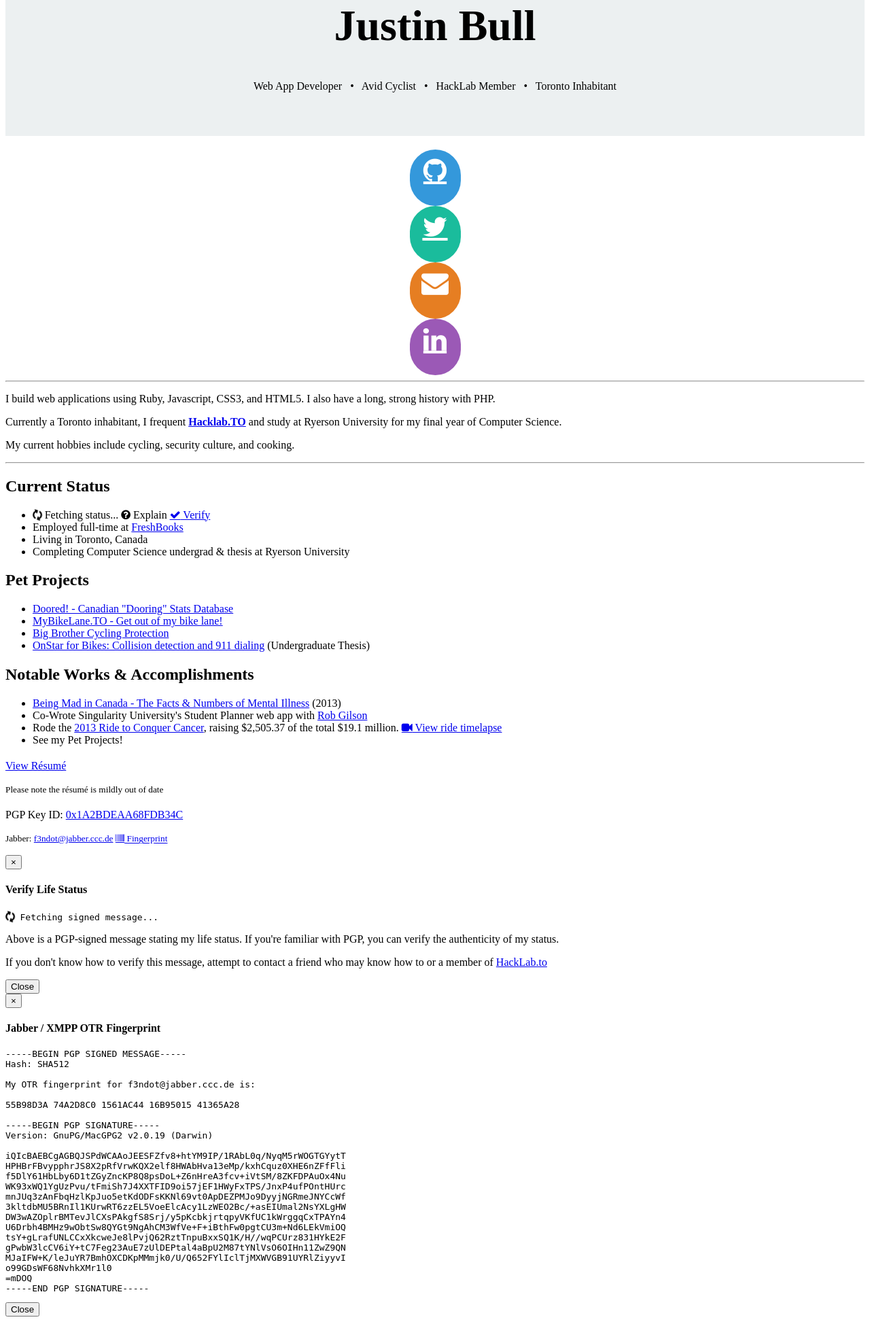
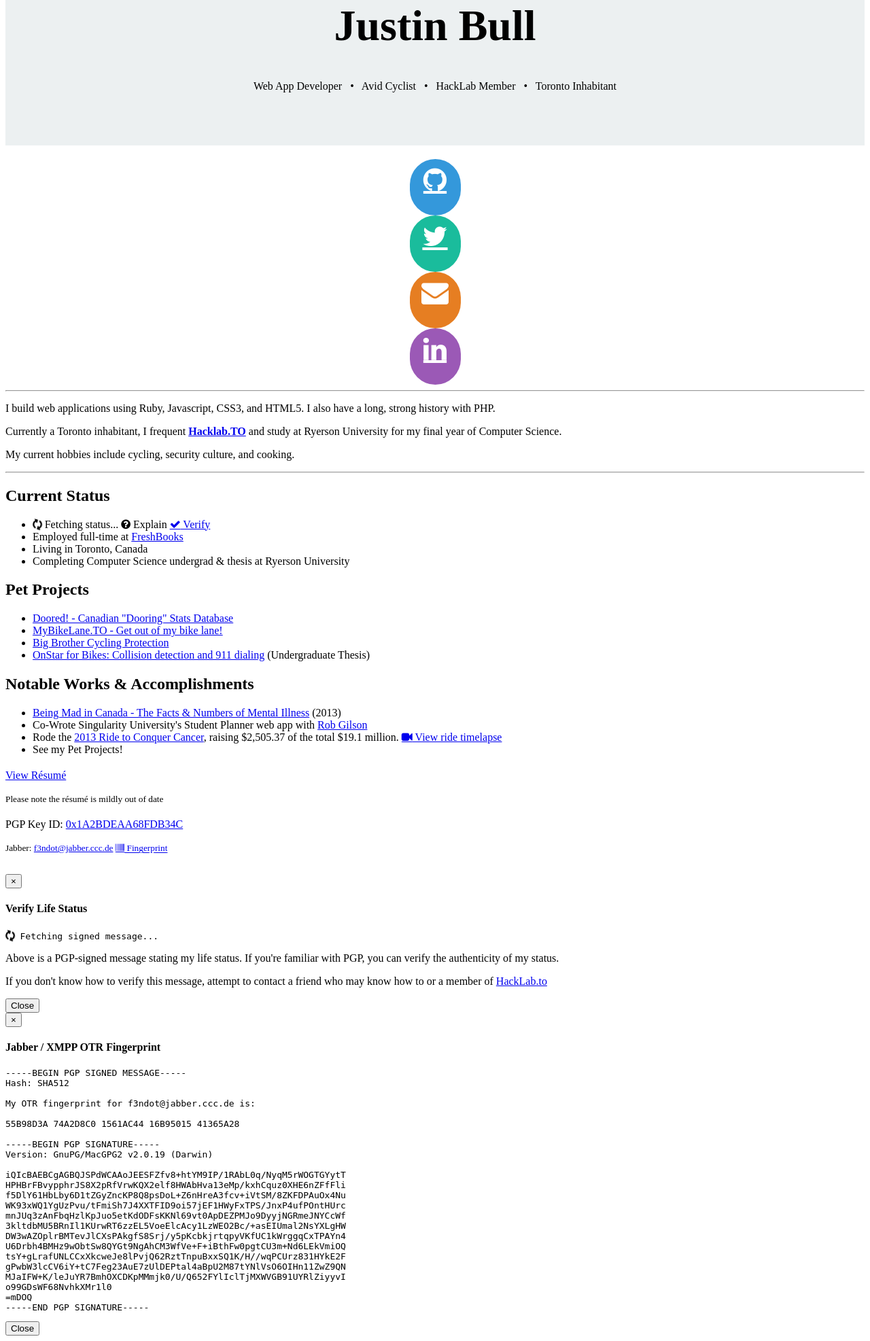
Before and after one commit to f3ndot/justinbull-site, a PHP site: page / in a window 1280 px wide. Shown: the part 294-2267 px from the top of the page at 68% size. Before the commit the page ends 2231 px from the top, so only its background shows below. Run offline with PHP 8.4, Linux system fonts and the light colour scheme; some web fonts are replaced.

Commit message:
Add margin bottom and spacing for fingerprint

```diff
--- a/assets/css/application.css
+++ b/assets/css/application.css
@@ -1,3 +1,6 @@
+.container {
+  margin-bottom: 30px;
+}
 .header {
   padding: 48px 0;
   background-color: #ecf0f1;
--- a/index.html
+++ b/index.html
@@ -91,7 +91,7 @@
     <div class="row" style="margin-top:20px">
       <div class="col-md-12 text-center">
         <p class="text-muted">PGP Key ID: <a href="http://pgp.mit.edu:11371/pks/lookup?search=0x1A2BDEAA68FDB34C&amp;op=vindex&amp;fingerprint=on&amp;exact=on">0x1A2BDEAA68FDB34C</a></p>
-        <p class="text-muted"><small>Jabber: <a href="xmpp:f3ndot@jabber.ccc.de" alt="Seldom used, try email first" title="Seldom used, try email first" rel="tooltip">f3ndot@jabber.ccc.de</a> <a data-toggle="modal" href="#fingerprint" class="btn btn-default btn-xs"><i class="icon-barcode"></i> Fingerprint</a></small></p>
+        <p class="text-muted"><small>Jabber: <a href="xmpp:f3ndot@jabber.ccc.de" alt="Seldom used, try email first" title="Seldom used, try email first" rel="tooltip">f3ndot@jabber.ccc.de</a>&nbsp;<a data-toggle="modal" href="#fingerprint" class="btn btn-default btn-xs"><i class="icon-barcode"></i> Fingerprint</a></small></p>
       </div>
     </div>
   </div>
```
